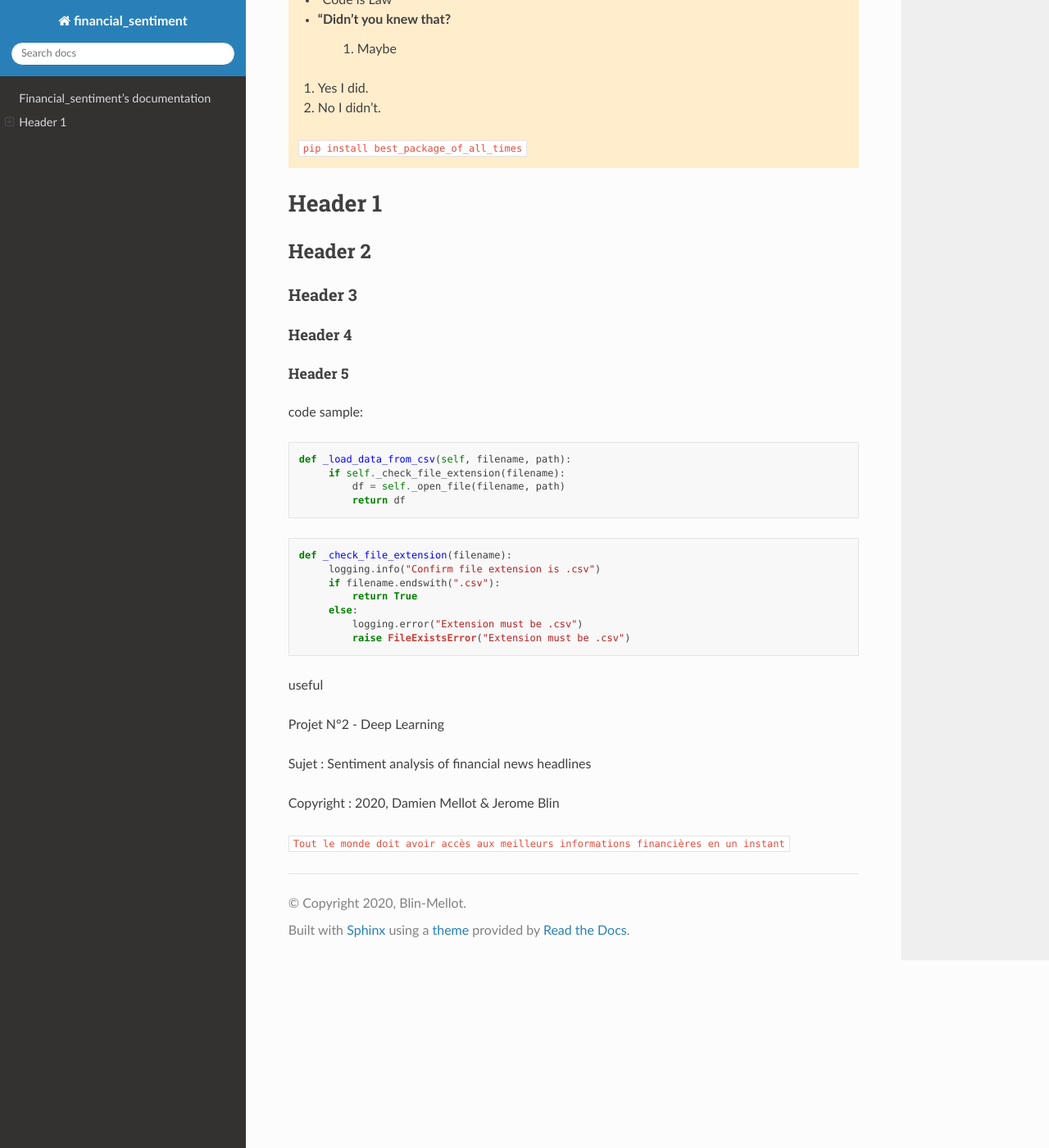
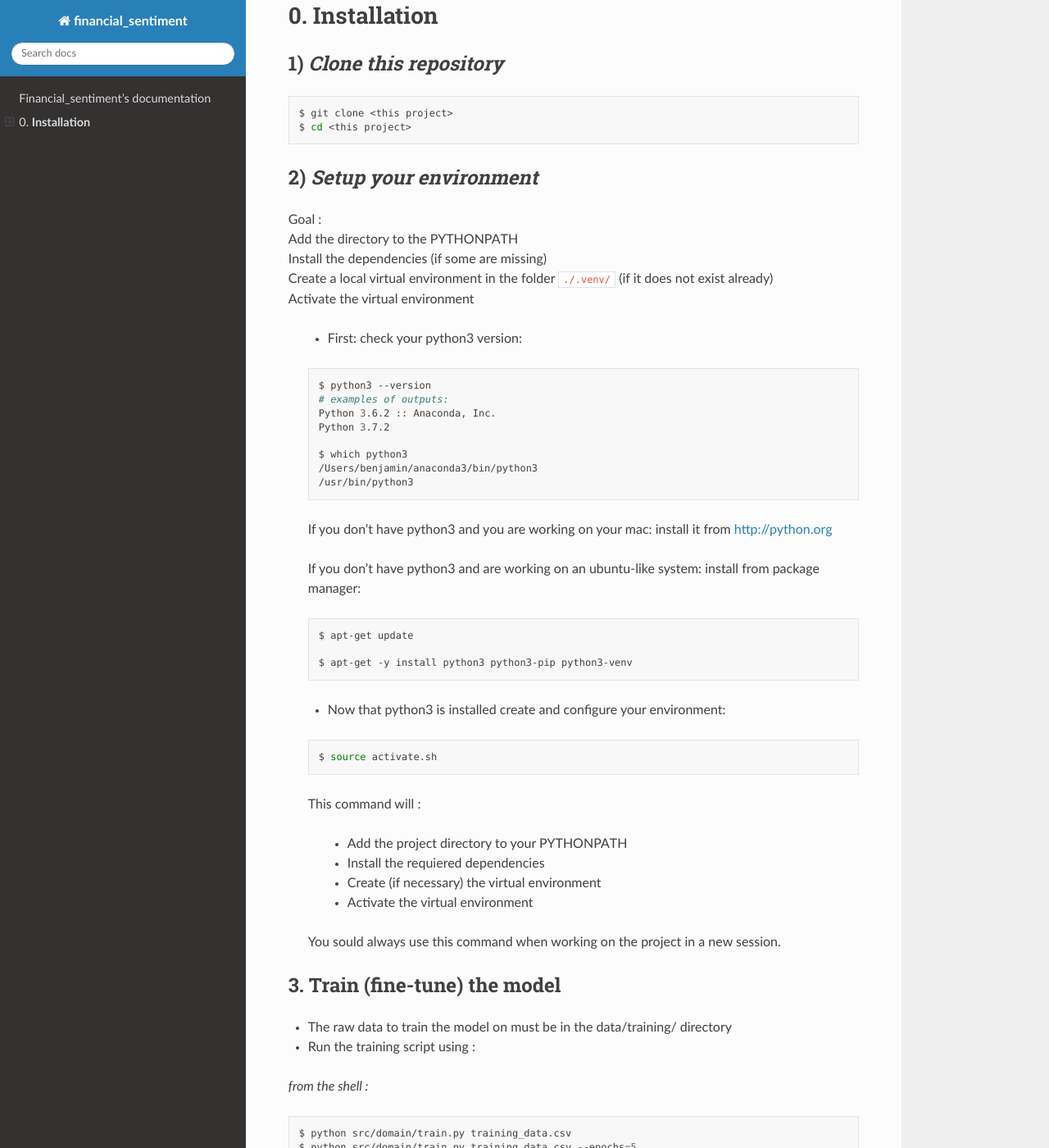
Before and after one commit to blinjrm/yotta_financial_sentiment, a Sphinx documentation site: the page built from doc/index.rst, in a window 1280 px wide and 1400 px high, scrolled down 357 px. Shown: the whole window at 82% size. Built offline with Sphinx 7.4.7 and the Read the Docs theme 2.0.0, drawn with Linux system fonts in a browser that asks for light colours; some of the changed text lies outside the part shown.

Commit message:
doc sphinx installation done

```diff
--- a/doc/index.rst
+++ b/doc/index.rst
@@ -10,96 +10,149 @@ Financial_sentiment's documentation
 
    Work in progress!!!!!!
 
-   *Release December 21th 2020*
+   *Release December 21st 2020*
 
    **Yotta Academy**
 
-   * "Code is Law"
-   * "Didn't you knew that?
-      1. Maybe
 
-   1. Yes I did.
-   2. No I didn't.
+0. **Installation**
+===============
+===========================
+1) *Clone this repository*
+===========================
 
-   ``pip install best_package_of_all_times``
+.. code-block:: bash
 
-Header 1
-========
-========
-Header 2
-========
---------
-Header 3
---------
-^^^^^^^^
-Header 4
-^^^^^^^^
-********
-Header 5
-********
+   $ git clone <this project>
+   $ cd <this project>
 
-code sample::
+===========================
+2) *Setup your environment*
+===========================
 
-   def _load_data_from_csv(self, filename, path):
-        if self._check_file_extension(filename):
-            df = self._open_file(filename, path)
-            return df
+| Goal :
+| Add the directory to the PYTHONPATH
+| Install the dependencies (if some are missing)
+| Create a local virtual environment in the folder ``./.venv/`` (if it does not exist already)
+| Activate the virtual environment
 
-.. code-block:: python
+   * First: check your python3 version:
+   .. code-block:: bash
 
-   def _check_file_extension(filename):
-        logging.info("Confirm file extension is .csv")
-        if filename.endswith(".csv"):
-            return True
-        else:
-            logging.error("Extension must be .csv")
-            raise FileExistsError("Extension must be .csv")
+      $ python3 --version
+      # examples of outputs:
+      Python 3.6.2 :: Anaconda, Inc.
+      Python 3.7.2
 
-useful
+      $ which python3
+      /Users/benjamin/anaconda3/bin/python3
+      /usr/bin/python3
 
 
+   If you don't have python3 and you are working on your mac: install it from http://python.org
+
+   If you don't have python3 and are working on an ubuntu-like system: install from package manager:
+
+   .. code-block:: bash
+
+      $ apt-get update
+
+      $ apt-get -y install python3 python3-pip python3-venv
+
+   * Now that python3 is installed create and configure your environment:
+   .. code-block:: bash
+
+      $ source activate.sh
+
+   | This command will :
+
+      * Add the project directory to your PYTHONPATH
+      * Install the requiered dependencies
+      * Create (if necessary) the virtual environment
+      * Activate the virtual environment
+
+   | You sould always use this command when working on the project in a new session.
+
+==============================
+3. Train (fine-tune) the model
+==============================
+
+* The raw data to train the model on must be in the data/training/ directory
+
+* Run the training script using :
+
+*from the shell :*
+
+.. code-block:: bash
+
+   $ python src/domain/train.py training_data.csv
+   $ python src/domain/train.py training_data.csv --epochs=5
+
+*from a python interpreter :*
+
+.. code-block:: bash
+
+   >>> run src/domain/train.py training_data.csv
+   >>> run src/domain/train.py training_data.csv --epochs=5
+
+| Note that you must pass the filename containing the training data as an argument. The file must be of type .csv.
+| The optinal argument you can pass are :
+
+   * filename (string): File containing the data - must be of type csv.
+
+   * path (string, optional): Path where filename is located. Defaults to stg.TRAINING_DATA_DIR.
+
+   * headline_col (string, optional): Name of the columns containing the headlines. Defaults to stg.HEADLINE_COL.
+
+   * sentiment_col (string, optional): Name of the columns containing the target (sentiment). Defaults to stg.SENTIMENT_COL.
+
+   * epochs (int, optional): Number of epochs for fine-tuning. Defaults to 5.
+
+* The trained model, tokenizer and config will be saved in the model/ directory.
+
+================================
+4. Use the model for predictions
+================================
+
+* The data used for prediction must be in the data/prediction/ directory
+
+* Run the classification script using :
+
+*from the shell :*
+
+.. code-block:: bash
+
+   $ python src/application/predict.py data_4_prediction.csv
+
+*from a python interpreter :*
+
+.. code-block:: bash
+
+   >>> run src/application/predict.py data_4_prediction.csv
+
+================================================
+5. Test the model on a single sentiment analysis
+================================================
+
+You can also test the model by classifiying a single sentence
+
+* Run the classification script using :
+
+*from the shell :*
+
+.. code-block:: bash
+
+   $ python src/application/predict_string.py "After a violent crash, the stock doesn't seem to recover"
+
+*from a python interpreter :*
+
+.. code-block:: bash
+
+   >>> run src/application/predict_string.py "After a violent crash, the stock doesn't seem to recover"
 
 
-
-
-
-
-
-
-
-
-
-
-
-
-
-
-
-
-
-
-
-
-
-
-
-
-
-
-
-Projet N°2 - Deep Learning
-
-Sujet : Sentiment analysis of financial news headlines
-
-Copyright : 2020, Damien Mellot & Jerome Blin
-
-``Tout le monde doit avoir accès aux meilleurs informations financières
-en un instant``
+* The label and score will be printed to the terminal.
 
 .. toctree::
    :maxdepth: 2
    : caption: Contents:
-
-   sample_doc.rst
-   mardown_doc.md
-   notebook.ipynb
```
Also changed, not shown: 4 other files.
